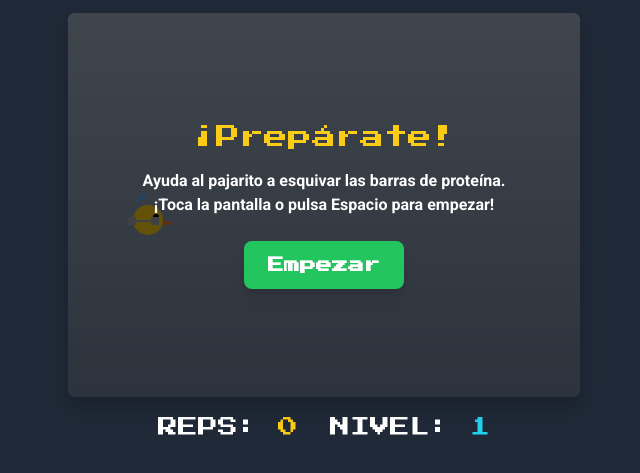
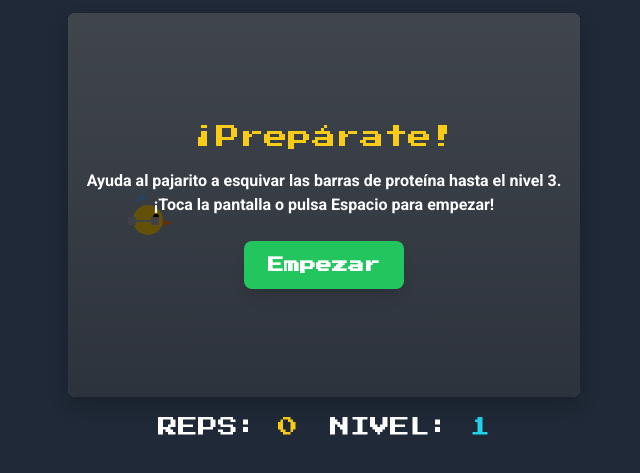
Before and after one commit to Augustusa1/flappy_gym, a plain HTML site: page index.html in a window 1280 px wide. Shown: the part 223-696 px from the top of the page, without its empty margins (316-956 px from the left). Drawn offline with nearby package versions, Linux system fonts and the light colour scheme.

Commit message:
Update index.html

```diff
--- a/index.html
+++ b/index.html
@@ -37,7 +37,7 @@
         <canvas id="gameCanvas"></canvas>
         <div id="startScreen" class="absolute inset-0 bg-black bg-opacity-60 flex flex-col items-center justify-center text-center p-4 rounded-lg pointer-events-none">
             <h2 class="font-pixel text-2xl text-yellow-400">¡Prepárate!</h2>
-            <p class="mt-4 mb-6">Ayuda al pajarito a esquivar las barras de proteína. <br>¡Toca la pantalla o pulsa Espacio para empezar!</p>
+            <p class="mt-4 mb-6">Ayuda al pajarito a esquivar las barras de proteína hasta el nivel 3. <br>¡Toca la pantalla o pulsa Espacio para empezar!</p>
             <button id="startButton" class="font-pixel bg-green-500 hover:bg-green-600 text-white font-bold py-3 px-6 rounded-lg shadow-lg transform hover:scale-105 transition-transform duration-200 pointer-events-auto">
                 Empezar
             </button>
```
